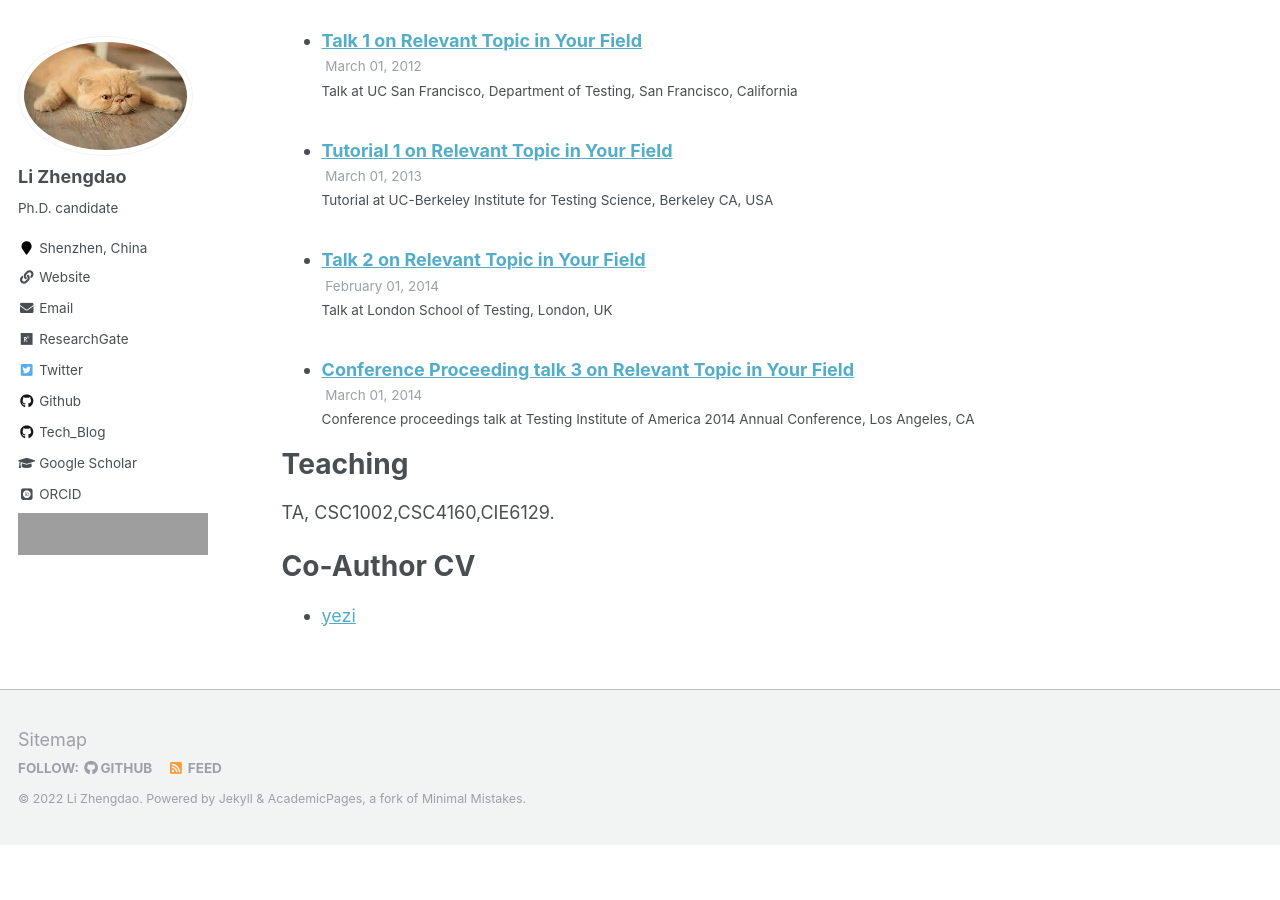
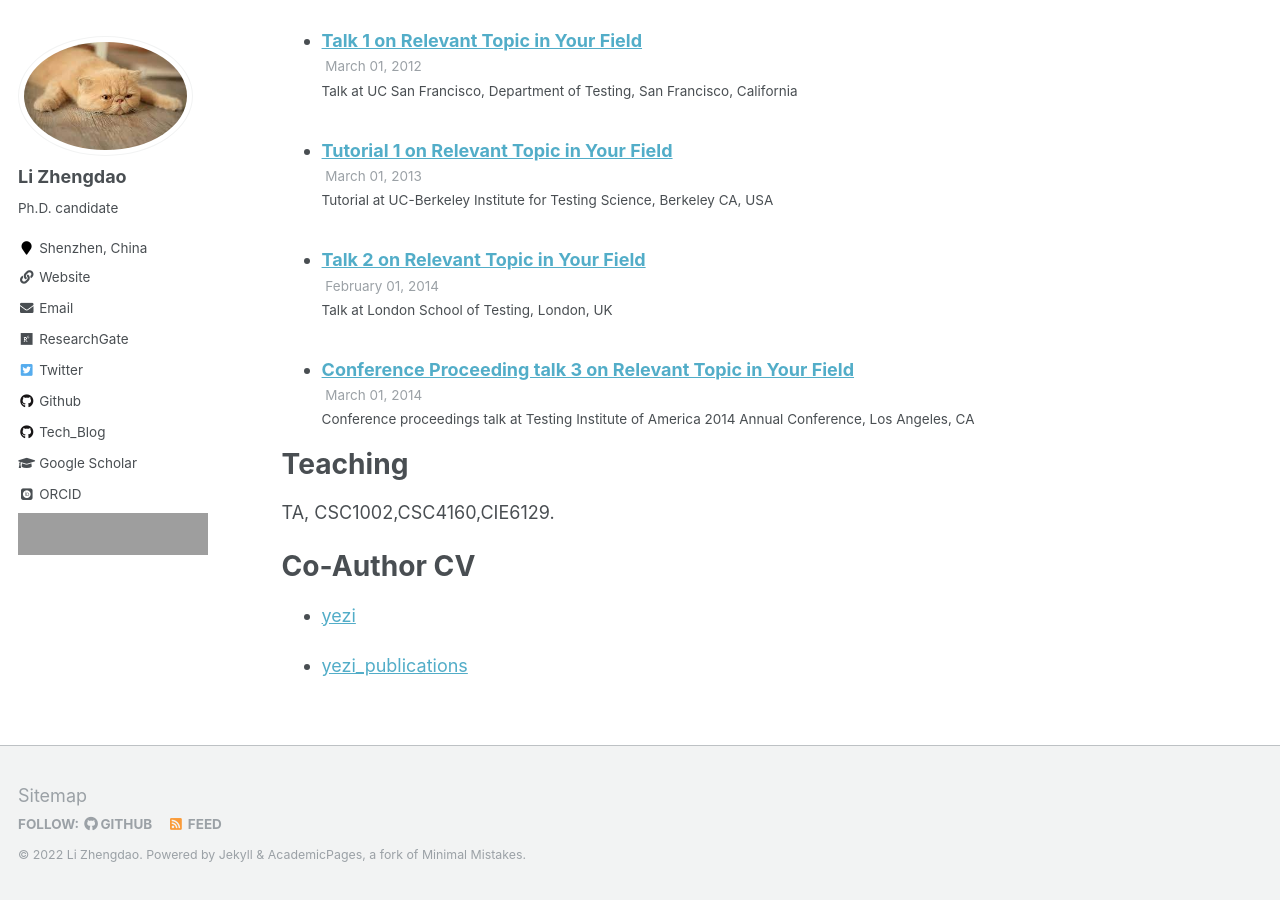
Before and after one commit to zhengdaoli/zhengdaoli.github.io, a Jekyll site: the page built from _pages/cv.md, in a window 1280 px wide and 900 px high, scrolled down 812 px. Built offline with Jekyll 4.4.1, drawn with Linux system fonts in a browser that asks for light colours; some web fonts are replaced; a script that is not in the unit is left out; before the commit the page ends 1657 px from its top, so only the background shows below that; grey boxes are pictures that could not be loaded.

Commit message:
publications

```diff
--- a/_pages/cv.md
+++ b/_pages/cv.md
@@ -39,3 +39,5 @@ Teaching
 Co-Author CV
 ======
 * [yezi](http://zhengdaoli.github.io/files/ye_cv.pdf)
+
+* [yezi_publications](http://zhengdaoli.github.io/files/publications/)
```
Also changed, not shown: 10 other files.
